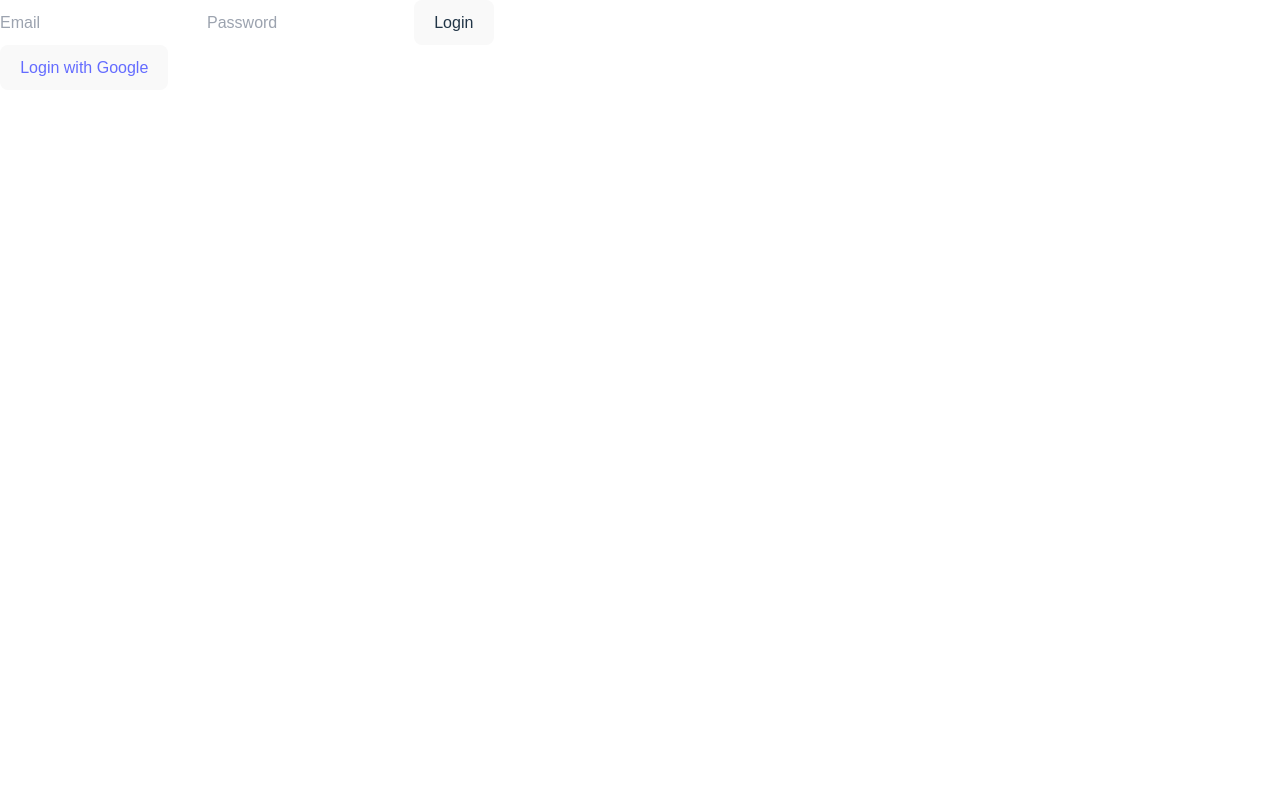
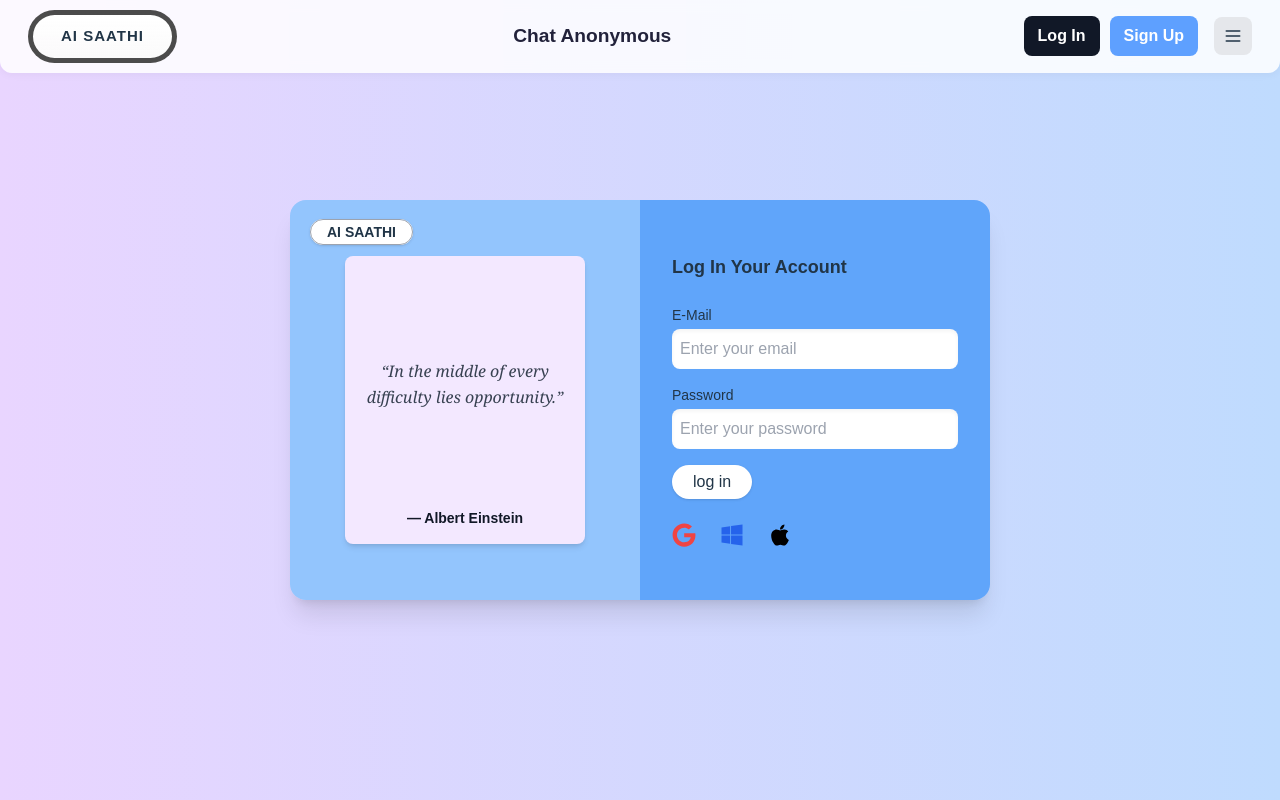
Before and after one commit to kundan132025/AI-SAATHI----by-MindSpring-ai, a React (Vite) app in the folder Frontend/: page /login in a window 1280 px wide. Built offline with nearby package versions, Linux system fonts and the light colour scheme.

Commit message:
UPDATE: Login Page Created

```diff
--- a/Frontend/package.json
+++ b/Frontend/package.json
@@ -27,6 +27,6 @@
     "eslint-plugin-react-refresh": "^0.4.4",
     "postcss": "^8.4.31",
     "tailwindcss": "^3.3.5",
-    "vite": "^5.0.0"
+    "vite": "^5.4.20"
   }
 }
--- a/Frontend/src/App.jsx
+++ b/Frontend/src/App.jsx
@@ -1,13 +1,15 @@
 import { BrowserRouter, Routes, Route } from "react-router-dom";
 import Home from "./pages/Home";
 import Chat from "./pages/Chat";
-import Login from './pages/Login'
+import Login from './pages/Login';
 import { AuthProvider } from "./context/AuthContext";
 import Register from "./pages/Register";
+import Navbar2 from "./components/Navbar/Navbar2"; // <-- Import Navbar2
 
 function App() {
   return (
     <BrowserRouter>
+      <Navbar2 /> {/* <-- Add this line */}
       <Routes>
         <Route path="/" element={<Home />} />
         <Route path="/chat" element={<Chat />} />
--- /dev/null
+++ b/Frontend/src/components/LeftBox.jsx
@@ -0,0 +1,74 @@
+import React, { useState, useEffect, useRef } from "react";
+
+const thoughts = [
+  { text: "The best way to predict the future is to invent it.", author: "Alan Kay" },
+  { text: "In the middle of every difficulty lies opportunity.", author: "Albert Einstein" },
+  { text: "Happiness depends upon ourselves.", author: "Aristotle" },
+  { text: "Turn your wounds into wisdom.", author: "Oprah Winfrey" },
+  { text: "Simplicity is the ultimate sophistication.", author: "Leonardo da Vinci" },
+  { text: "Do what you can, with what you have, where you are.", author: "Theodore Roosevelt" },
+  { text: "It always seems impossible until it’s done.", author: "Nelson Mandela" },
+  { text: "The journey of a thousand miles begins with one step.", author: "Lao Tzu" },
+  { text: "Act as if what you do makes a difference. It does.", author: "William James" },
+  { text: "What you get by achieving your goals is not as important as what you become by achieving your goals.", author: "Zig Ziglar" },
+  { text: "Don’t count the days, make the days count.", author: "Muhammad Ali" },
+  { text: "Knowledge is power.", author: "Francis Bacon" },
+  { text: "The purpose of life is a life of purpose.", author: "Robert Byrne" },
+  { text: "Everything you can imagine is real.", author: "Pablo Picasso" },
+  { text: "Dream big and dare to fail.", author: "Norman Vaughan" },
+  { text: "Do one thing every day that scares you.", author: "Eleanor Roosevelt" },
+  { text: "Change your thoughts and you change your world.", author: "Norman Vincent Peale" },
+  { text: "The mind is everything. What you think you become.", author: "Buddha" },
+  { text: "Success usually comes to those who are too busy to be looking for it.", author: "Henry David Thoreau" },
+  { text: "Opportunities don’t happen. You create them.", author: "Chris Grosser" },
+  { text: "Don’t watch the clock; do what it does. Keep going.", author: "Sam Levenson" },
+  { text: "Failure is success in progress.", author: "Albert Einstein" },
+  { text: "Your time is limited, don’t waste it living someone else’s life.", author: "Steve Jobs" },
+  { text: "The harder I work, the luckier I get.", author: "Gary Player" },
+  { text: "Be yourself; everyone else is already taken.", author: "Oscar Wilde" },
+  { text: "An unexamined life is not worth living.", author: "Socrates" },
+  { text: "Action is the foundational key to all success.", author: "Pablo Picasso" },
+  { text: "The secret of getting ahead is getting started.", author: "Mark Twain" },
+  { text: "Quality is not an act, it is a habit.", author: "Aristotle" },
+  { text: "Do not wait to strike till the iron is hot; but make it hot by striking.", author: "William Butler Yeats" },
+];
+
+
+
+export default function LeftBox() {
+  const [index, setIndex] = useState(0);
+  const [paused, setPaused] = useState(false);
+  const intervalRef = useRef(null);
+
+  useEffect(() => {
+    if (!paused) {
+      intervalRef.current = setInterval(() => {
+        setIndex((prev) => (prev + 1) % thoughts.length);
+      }, 5000); // ⏱️ change every 5 sec
+    }
+    return () => clearInterval(intervalRef.current);
+  }, [paused]);
+     return (
+    <div className="w-1/2 bg-blue-300 flex flex-col items-center justify-center relative p-6 text-center">
+      <div className="absolute top-5 left-5">
+        <span className="bg-white border border-gray-400 rounded-full px-4 py-1 text-sm font-semibold shadow">
+          AI SAATHI
+        </span>
+      </div>
+
+      {/* Quote Box */}
+          <div
+        className="flex flex-col justify-center items-center bg-purple-100 rounded-lg shadow-md w-60 h-72 p-4 text-center transform transition-transform duration-300 hover:scale-105 cursor-pointer"
+        onMouseEnter={() => setPaused(true)}
+        onMouseLeave={() => setPaused(false)}
+      >
+        <p className="text-md italic font-serif text-gray-700 leading-relaxed break-words flex-1 flex items-center justify-center">
+          “{thoughts[index].text}”
+        </p>
+        <p className="mt-3 text-sm font-semibold text-gray-900">
+          — {thoughts[index].author}
+        </p>
+      </div>
+    </div>
+  );
+}
--- a/Frontend/src/components/Navbar/Navbar2.jsx
+++ b/Frontend/src/components/Navbar/Navbar2.jsx
@@ -1,9 +1,12 @@
 import React, { useState } from "react";
+import { useNavigate } from "react-router-dom"; // <-- Add this import
 import "./navbar.css";
 import { Menu } from "lucide-react";
 
 export default function Navbar2() {
   const [menuOpen, setMenuOpen] = useState(false);
+  const navigate = useNavigate(); // <-- Add this line
+
   return (
     <header className="navbar fixed top-0 left-0 w-full z-50">
       <div className="brand">AI SAATHI</div>
@@ -13,15 +16,15 @@ export default function Navbar2() {
       <div className={`navbar-menu${menuOpen ? " open" : ""}`}>
         <div className="center text-2xl">Chat Anonymous</div>
         <div className="nav-actions">
-          <button className="btn dark">Log In</button>
+          <button className="btn dark" onClick={() => navigate("/login")}>Log In</button>
           <button className="btn light">Sign Up</button>
         </div>
-          <button
-              onClick={() => setSidebarOpen((prev) => !prev)}
-              className="p-2 rounded-lg bg-gray-200 hover:bg-gray-300"
-          >
+        <button
+          onClick={() => setSidebarOpen((prev) => !prev)}
+          className="p-2 rounded-lg bg-gray-200 hover:bg-gray-300"
+        >
           <Menu size={20} />
-          </button>
+        </button>
       </div>
     </header>
   );
--- a/Frontend/src/pages/Login.jsx
+++ b/Frontend/src/pages/Login.jsx
@@ -1,9 +1,14 @@
-import { useState, useContext, useEffect } from "react";
+import React, { useState, useEffect, useRef, useContext } from "react";
 import axios from "../utils/axios";
 import { AuthContext } from "../context/AuthContext";
+import { FaGoogle, FaApple, FaWindows } from "react-icons/fa";
+import LeftBox from "../components/LeftBox.jsx";
+
+
 
 export default function Login() {
   const [form, setForm] = useState({ email: "", password: "" });
+  const [thought, setThought] = useState({ text: "", author: "" });
   const { login } = useContext(AuthContext);
 
   useEffect(() => {
@@ -21,19 +26,66 @@ export default function Login() {
     login(res.data.token);
   };
 
+
+
   return (
-    <div>
-      <form onSubmit={handleSubmit}>
-        <input type="email" placeholder="Email"
-          onChange={(e) => setForm({ ...form, email: e.target.value })} />
-        <input type="password" placeholder="Password"
-          onChange={(e) => setForm({ ...form, password: e.target.value })} />
-        <button type="submit">Login</button>
-      </form>
+    <div className="flex items-center justify-center min-h-screen w-screen bg-gradient-to-r from-purple-200 to-blue-200">
+      {/* Login Card */}
+      <div className="flex w-[700px] h-[400px] rounded-2xl shadow-xl overflow-hidden mx-auto">
+        {/* Left Side */}
 
-      <a href="http://localhost:5000/api/auth/google">
-        <button>Login with Google</button>
-      </a>
+        <LeftBox />
+
+        {/* Right Side */}
+        <div className="w-1/2 bg-blue-400 p-8 flex flex-col justify-center">
+          <h2 className="text-lg font-bold mb-6">Log In Your Account</h2>
+
+          <label className="text-sm mb-1">E-Mail</label>
+          <input
+            type="email"
+            className="w-full p-2 rounded-lg mb-4 shadow-inner focus:outline-none"
+            placeholder="Enter your email"
+            value={form.email}
+            onChange={(e) => setForm({ ...form, email: e.target.value })}
+          />
+
+          <label className="text-sm mb-1">Password</label>
+          <input
+            type="password"
+            className="w-full p-2 rounded-lg mb-4 shadow-inner focus:outline-none"
+            placeholder="Enter your password"
+            value={form.password}
+            onChange={(e) => setForm({ ...form, password: e.target.value })}
+          />
+
+          <button
+            className="bg-white px-5 py-1 rounded-full shadow hover:bg-gray-100 self-start mb-6"
+            onClick={handleSubmit}
+          >
+            log in
+          </button>
+          {/* Social Logins */}
+          <div className="flex space-x-6 text-2xl">
+            <FaGoogle className="cursor-pointer text-red-500" />
+            <FaWindows className="cursor-pointer text-blue-600" />
+            <FaApple className="cursor-pointer text-black" />
+          </div>
+        </div>
+      </div>
     </div>
   );
 }
+
+// Uncomment and move these outside the component if needed for reference:
+
+// <form onSubmit={handleSubmit}>
+//   <input type="email" placeholder="Email"
+//     onChange={(e) => setForm({ ...form, email: e.target.value })} />
+//   <input type="password" placeholder="Password"
+//     onChange={(e) => setForm({ ...form, password: e.target.value })} />
+//   <button type="submit">Login</button>
+// </form>
+
+// <a href="http://localhost:5000/api/auth/google">
+//   <button>Login with Google</button>
+// </a>
```
Also changed, not shown: 1 other file (tests, documents, lock files or other folders).
